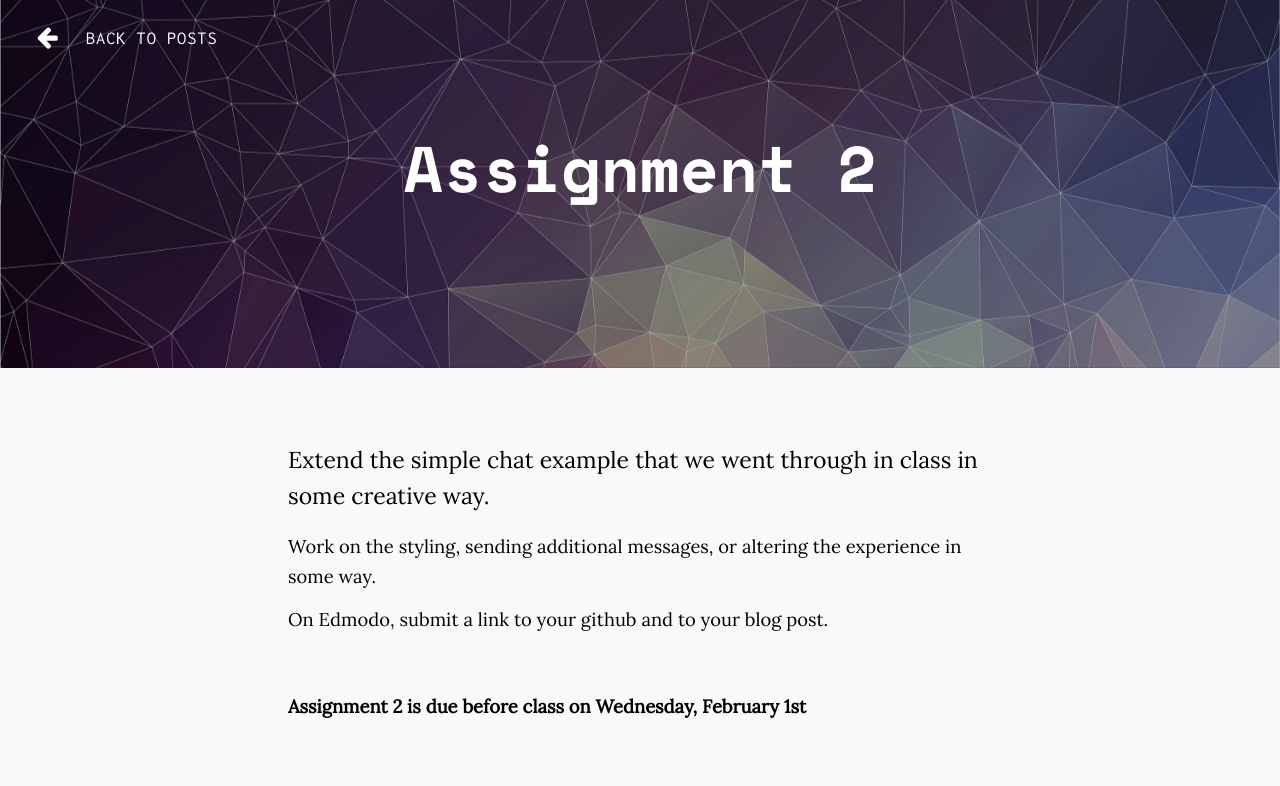
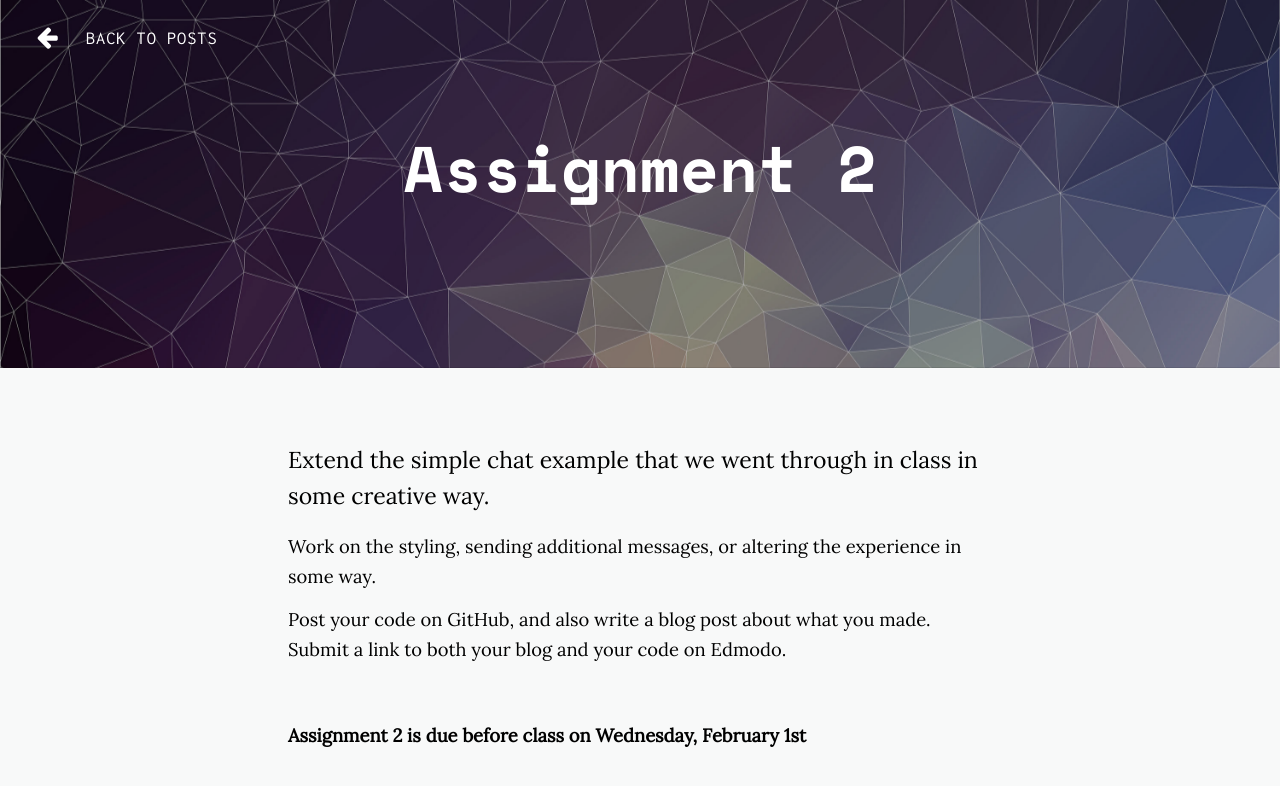
Before and after one commit to coloringchaos/rtw-s17, a Jekyll site: the page built from _posts/2017-1-25-assignment2.md, in a window 1280 px wide. Shown: the top 786 px of the page. Built offline with Jekyll 4.4.1, drawn with Linux system fonts in a browser that asks for light colours; nearby versions of some CDN libraries; a script that is not in the unit is left out.

Commit message:
assignment 2 update

```diff
--- a/_posts/2017-1-25-assignment2.md
+++ b/_posts/2017-1-25-assignment2.md
@@ -12,7 +12,7 @@ Extend the simple chat example that we went through in class in some creative wa
 
 Work on the styling, sending additional messages, or altering the experience in some way.
 
-On Edmodo, submit a link to your github and to your blog post.
+Post your code on GitHub, and also write a blog post about what you made. Submit a link to both your blog and your code on Edmodo.
 
 <br>
 
```
